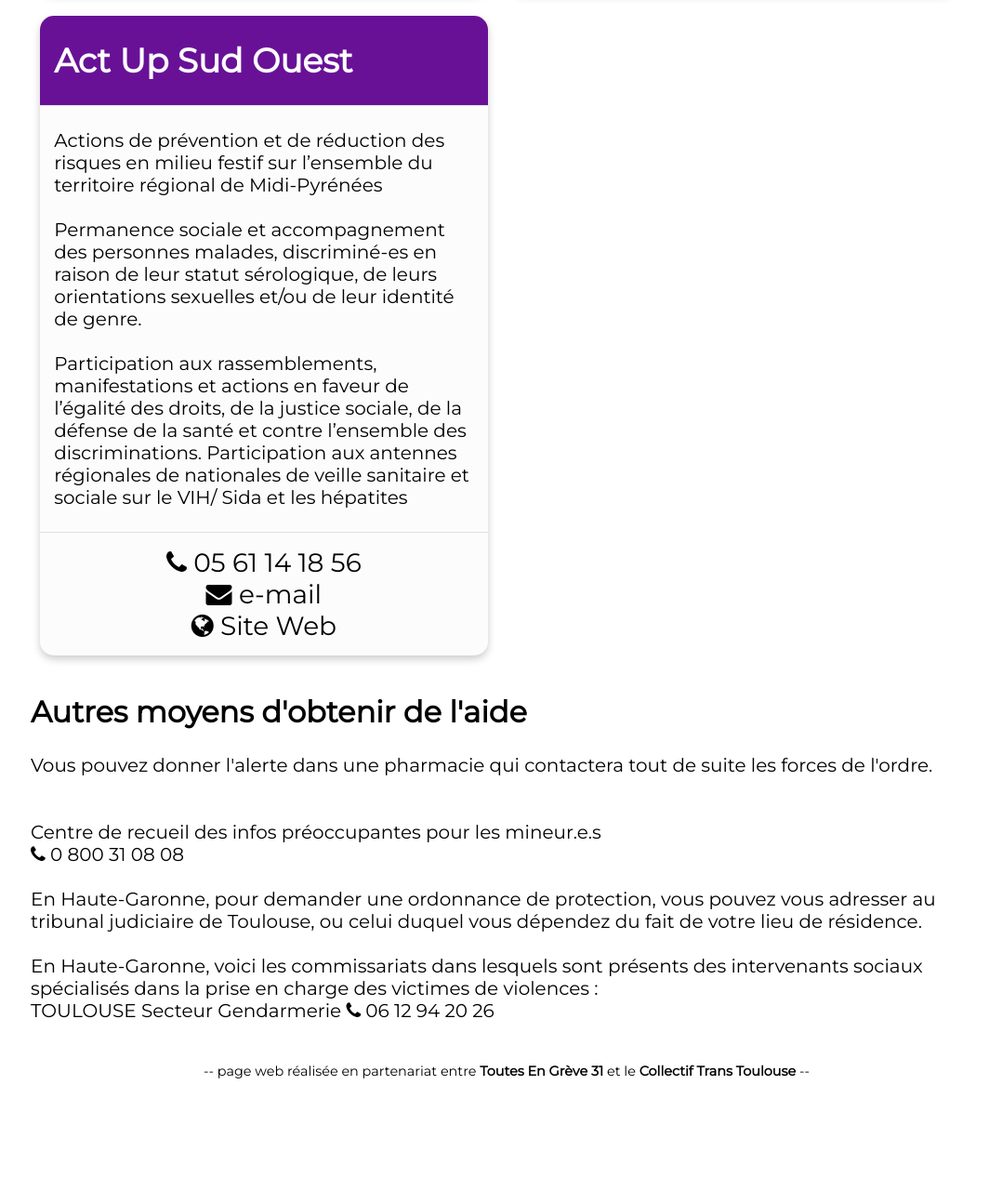
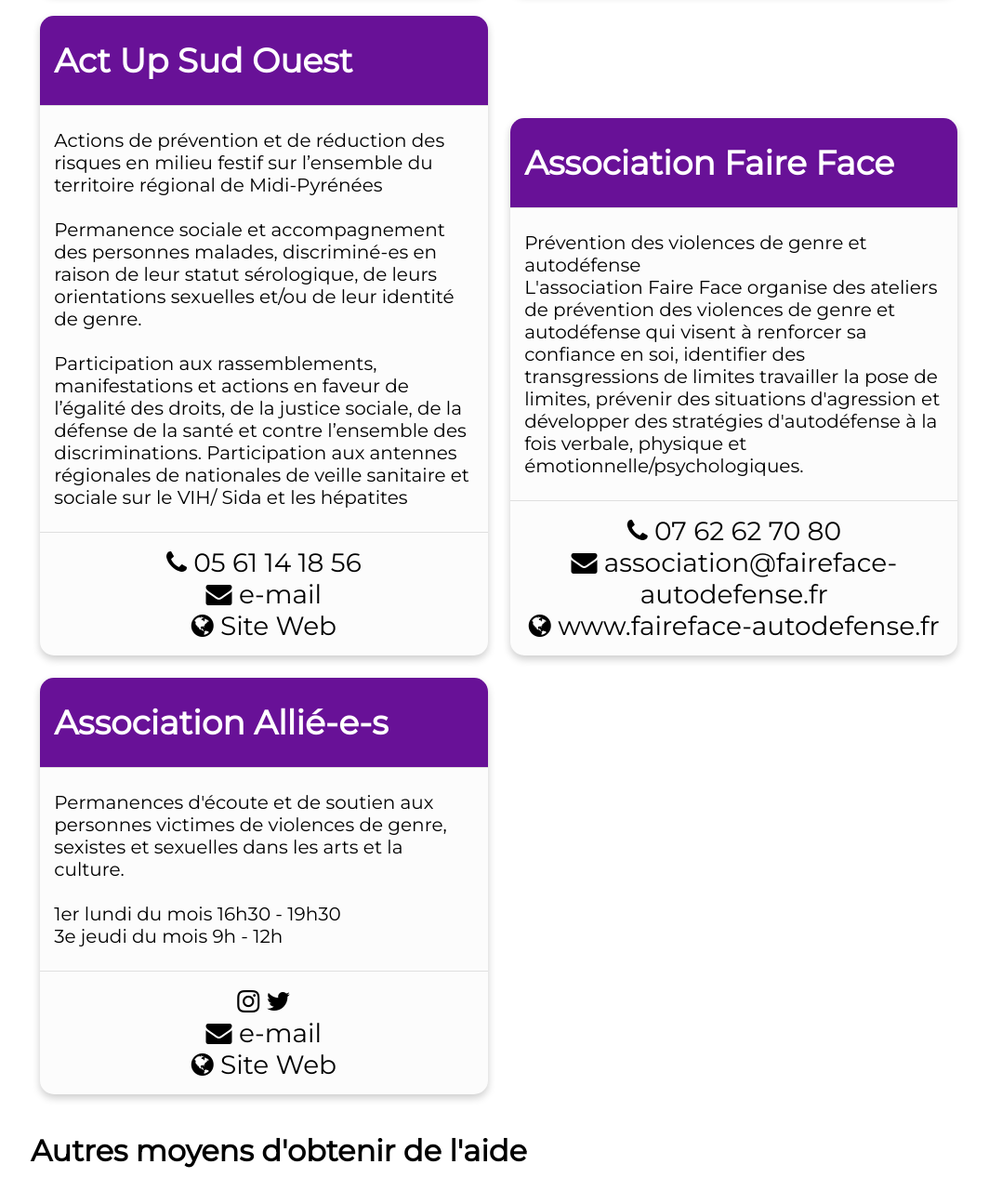
Before and after one commit to CollectifTransToulouse/CollectifTransToulouse.github.io, a plain HTML site: page help.html in a window 1280 px wide. Shown: the part 4200-5481 px from the top of the page at 93% size, without its empty margins (95-1159 px from the left). Before the commit the page ends 5369 px from the top, so only its background shows below. Drawn offline with Linux system fonts and the light colour scheme.

Commit message:
Add associations Alli-é-es and Faire Face

```diff
--- a/help.html
+++ b/help.html
@@ -328,7 +328,42 @@
 					<a href='http://actupsudouest.org/'><i class="fa fa-globe" aria-hidden="true"></i> Site Web</a>
 				</div>
 			</div>
+		<div class="card">
+				<div class='header'>
+					<h1>Association Faire Face</h1>
+				</div>
+				<div class='container'>
+					<p>
+						Prévention des violences de genre et autodéfense<br>
+						L'association Faire Face organise des ateliers de prévention des violences de genre et autodéfense qui visent à renforcer sa confiance en soi, identifier des transgressions de limites travailler la pose de limites, prévenir des situations d'agression et développer des stratégies d'autodéfense à la fois verbale, physique et émotionnelle/psychologiques.
+					</p>
+				</div>
+				<div class='footer'>
+					<a href='tel:0762627080'><i class="fa fa-phone" aria-hidden="true"></i> 07 62 62 70 80</a><br>
+					<a href='mailto:association@faireface-autodefense.fr'><i class="fa fa-envelope" aria-hidden="true"></i> association@faireface-autodefense.fr</a><br>
+					<a href='https://www.faireface-autodefense.fr/'><i class="fa fa-globe" aria-hidden="true"></i> www.faireface-autodefense.fr</a>
+				</div>
+			</div>
 
+		<div class="card">
+				<div class='header'>
+					<h1>Association Allié-e-s</h1>
+				</div>
+				<div class='container'>
+					<p>
+					Permanences d'écoute et de soutien aux personnes victimes de violences de genre, sexistes et sexuelles dans les arts et la culture.<br><br>
+					1er lundi du mois 16h30 - 19h30<br>
+					3e jeudi du mois 9h - 12h
+					</p>
+				</div>
+				<div class='footer'>
+					<a href='https://www.instagram.com/allie.e.s_culture/'><i class="fa fa-instagram" aria-hidden="true"></i></a>
+					<a href='https://twitter.com/hfmidipy'><i class="fa fa-twitter" aria-hidden="true"></i></a><br>
+					<a href='mailto:contact@alliees.org'><i class="fa fa-envelope" aria-hidden="true"></i> e-mail</a><br>
+					<a href='https://www.alliees.org'><i class="fa fa-globe" aria-hidden="true"></i> Site Web</a>
+
+				</div>
+			</div>
 		</div> <!-- end of Card Holder div -->
 
 		<!-- CARD TEMPLATE
```
